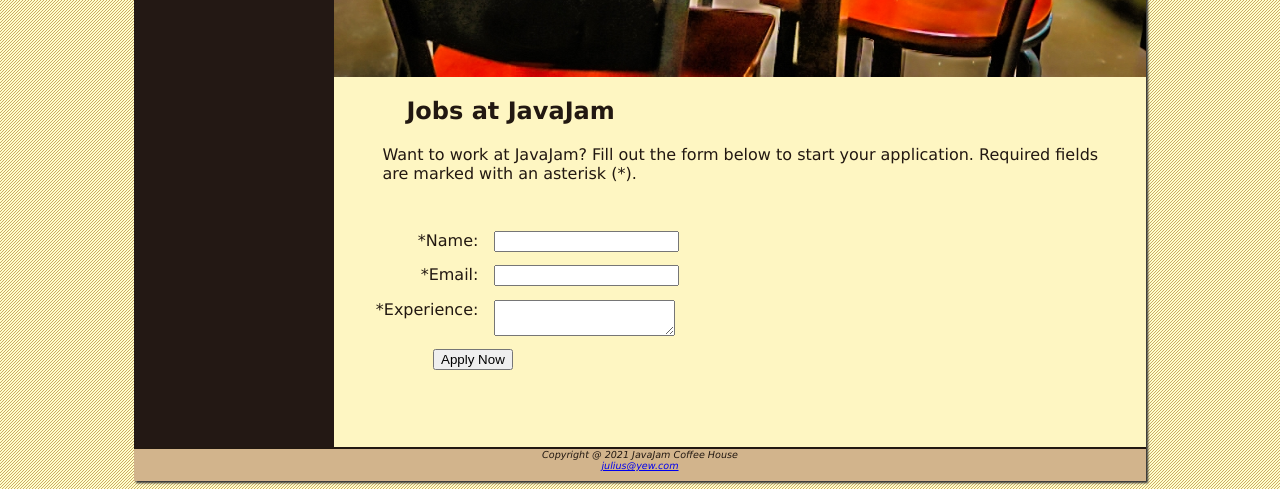
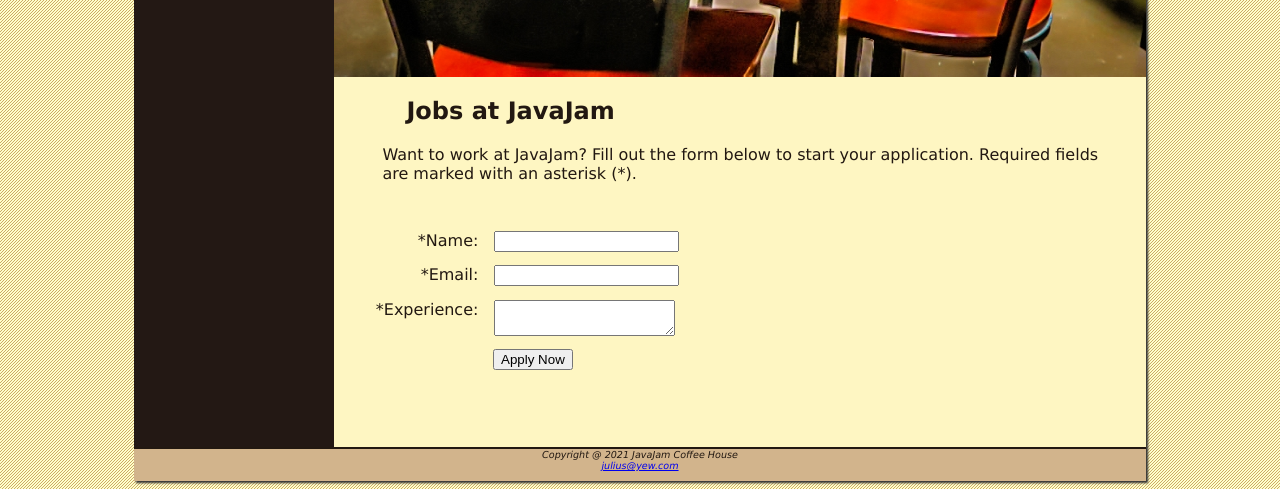
Before and after one commit to Julius27/javajam.github.io, a plain HTML site: page jobs.html in a window 1280 px wide. Shown: the part 355-844 px from the top of the page. Drawn offline with Linux system fonts and the light colour scheme.

Commit message:
Update javajam.css

```diff
--- a/javajam.css
+++ b/javajam.css
@@ -197,7 +197,7 @@ input, textarea{
 }
 
 #mySubmit{
-    margin-left: 5em;
+    margin-left: 9.5em;
 }
 
 #herojobs{
```
